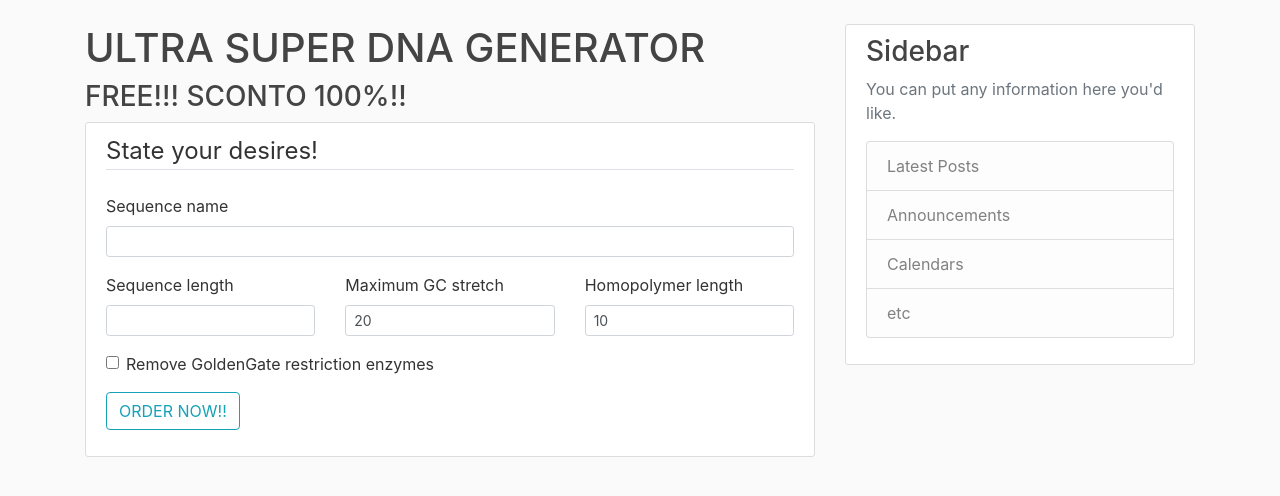
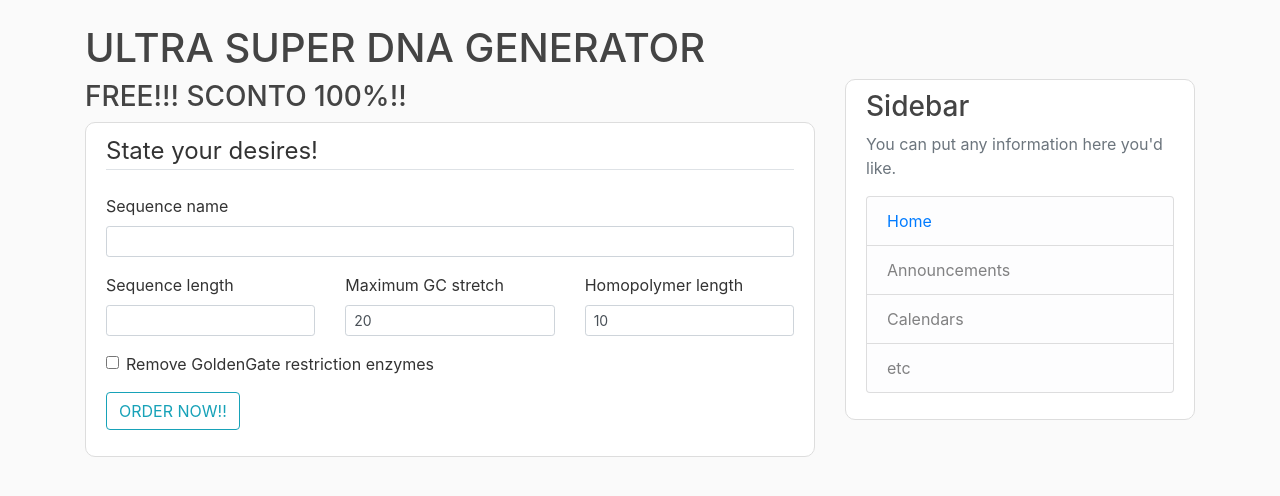
Before and after one commit to polentozer/seqflask, a Flask app: page /generator in a window 1280 px wide. Shown: the part 56-552 px from the top of the page. Run offline with Flask 2, Linux system fonts and the light colour scheme.

```diff
--- a/seqflask/modules.py
+++ b/seqflask/modules.py
@@ -311,7 +311,7 @@ class Nucleotide(Sequence):
         target_organism="Yarrowia lipolytica",
         n=0,
     ):
-        """Graph codon frequency of a given gene"""
+        """Plot codon frequency of a given gene"""
 
         def data_fraction(self, table=table, window=window):
             """Calculates average window codon fraction for a given sequence and codon usage table.
--- a/seqflask/static/main.css
+++ b/seqflask/static/main.css
@@ -28,7 +28,7 @@
   background: #ffffff;
   padding: 10px 20px;
   border: 1px solid #dddddd;
-  border-radius: 3px;
+  border-radius: 10px;
   margin-bottom: 20px;
 }
 
@@ -78,3 +78,9 @@
 .account-heading {
   font-size: 2.5rem;
 }
+
+.seqsy-sidebar {
+  position: -webkit-sticky;
+  position: sticky;
+  top: 135px;
+}
--- a/seqflask/templates/layout.html
+++ b/seqflask/templates/layout.html
@@ -56,11 +56,11 @@
         {% block content %}{% endblock %}
       </div>
       <div class='col-md-4'>
-        <div class='content-section'>
+        <div class='content-section seqsy-sidebar'>
           <h3>Sidebar</h3>
           <p class='text-muted'>You can put any information here you'd like.
           <ul class='list-group'>
-            <li class='list-group-item list-group-item-light'>Latest Posts</li>
+            <li class='list-group-item list-group-item-light'><a href='{{ url_for("main.home") }}'>Home</a></li>
             <li class='list-group-item list-group-item-light'>Announcements</li>
             <li class='list-group-item list-group-item-light'>Calendars</li>
             <li class='list-group-item list-group-item-light'>etc</li>
--- a/seqflask/templates/output.html
+++ b/seqflask/templates/output.html
@@ -8,7 +8,7 @@
       {% for rec in modified %}
       <div class="pb-5">
         {% if draw_plot %}
-        <img src="{{ url_for('static', filename='/images/plot') }}{{ loop.index }}.png" alt="plot" height="auto"
+        <img src="{{ url_for('static', filename='/images/plots/plot') }}{{ loop.index }}.png" alt="plot" height="auto"
           width="100%">
         {% endif %}
         <p>
```
Also changed, not shown: seqflask/utils.py (+6 -8 lines).
